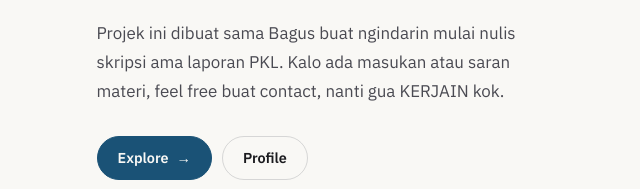
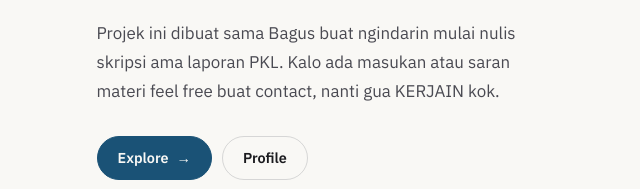
Before and after one commit to BagusAryaD/lab-bagusad, a plain HTML site: page index.html in a window 1280 px wide. Shown: the part 354-543 px from the top of the page, 0-640 px from the left. Drawn offline with Linux system fonts and the light colour scheme.

Commit message:
Beranda: rapikan tanda baca pada paragraf pembuka hero

```diff
--- a/index.html
+++ b/index.html
@@ -51,7 +51,7 @@
     <div>
       <p class="kicker">Statistika? jujur jujur jujur janggal</p>
       <h1>Bagus's Lab</h1>
-      <p class="hero-b-sub">Projek ini dibuat sama Bagus buat ngindarin mulai nulis skripsi ama laporan PKL. Kalo ada masukan atau saran materi, feel free buat contact, nanti gua KERJAIN kok.</p>
+      <p class="hero-b-sub">Projek ini dibuat sama Bagus buat ngindarin mulai nulis skripsi ama laporan PKL. Kalo ada masukan atau saran materi feel free buat contact, nanti gua KERJAIN kok.</p>
       <div class="aksi">
         <a class="tombol-utama" id="aksi-utama" href="#arsip">Explore <span class="panah" aria-hidden="true">→</span></a>
         <a class="tombol-garis" href="profil.html">Profile</a>
```
